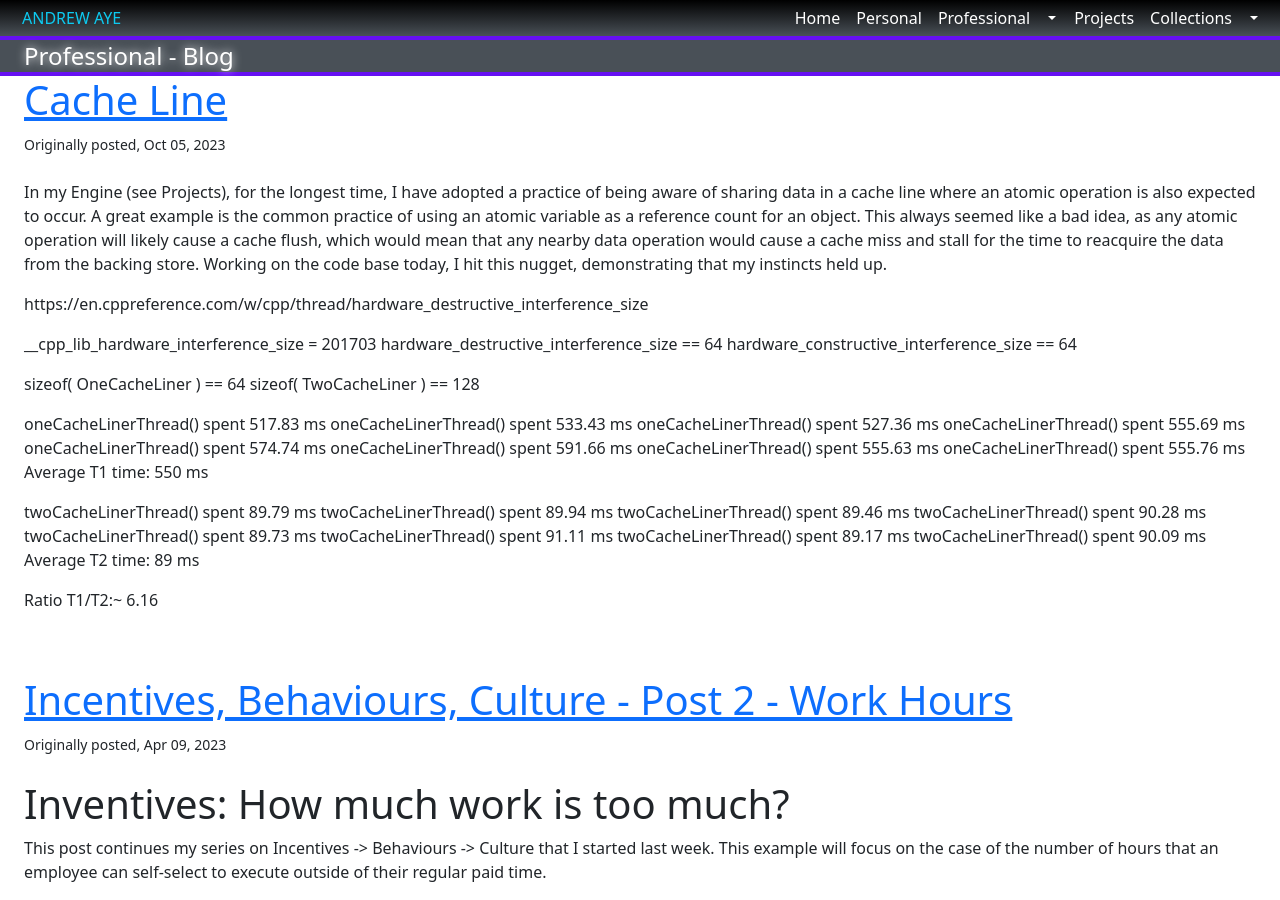
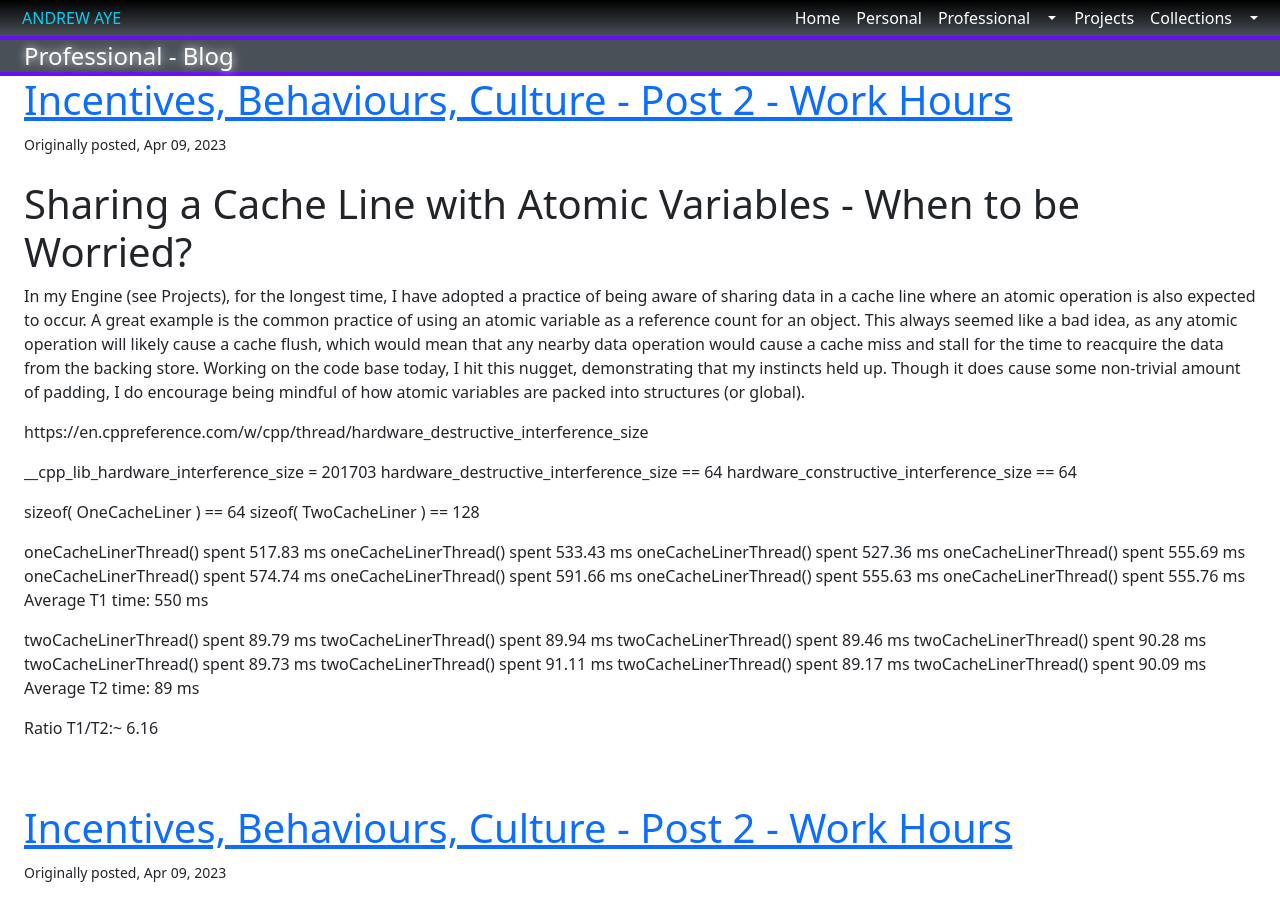
Before and after one commit to aaye/aaye.github.io, a Jekyll site: the page built from professional/blog/index.html, in a window 1280 px wide and 900 px high. Built offline with Jekyll 4.4.1, drawn with Linux system fonts in a browser that asks for light colours.

Commit message:
Update 2023-10-05-Cache-Line.md

```diff
--- a/professional/blog/_posts/2023-10-05-Cache-Line.md
+++ b/professional/blog/_posts/2023-10-05-Cache-Line.md
@@ -1,4 +1,13 @@
+---
+layout: blogpost
+title: Incentives, Behaviours, Culture - Post 2 - Work Hours
+date: 2023-04-09
+categories: [management]
+---
+# Sharing a Cache Line with Atomic Variables - When to be Worried?
+
 In my Engine (see Projects), for the longest time, I have adopted a practice of being aware of sharing data in a cache line where an atomic operation is also expected to occur. A great example is the common practice of using an atomic variable as a reference count for an object. This always seemed like a bad idea, as any atomic operation will likely cause a cache flush, which would mean that any nearby data operation would cause a cache miss and stall for the time to reacquire the data from the backing store. Working on the code base today, I hit this nugget, demonstrating that my instincts held up.
+Though it does cause some non-trivial amount of padding, I do encourage being mindful of how atomic variables are packed into structures (or global).
 
 https://en.cppreference.com/w/cpp/thread/hardware_destructive_interference_size
 
```
